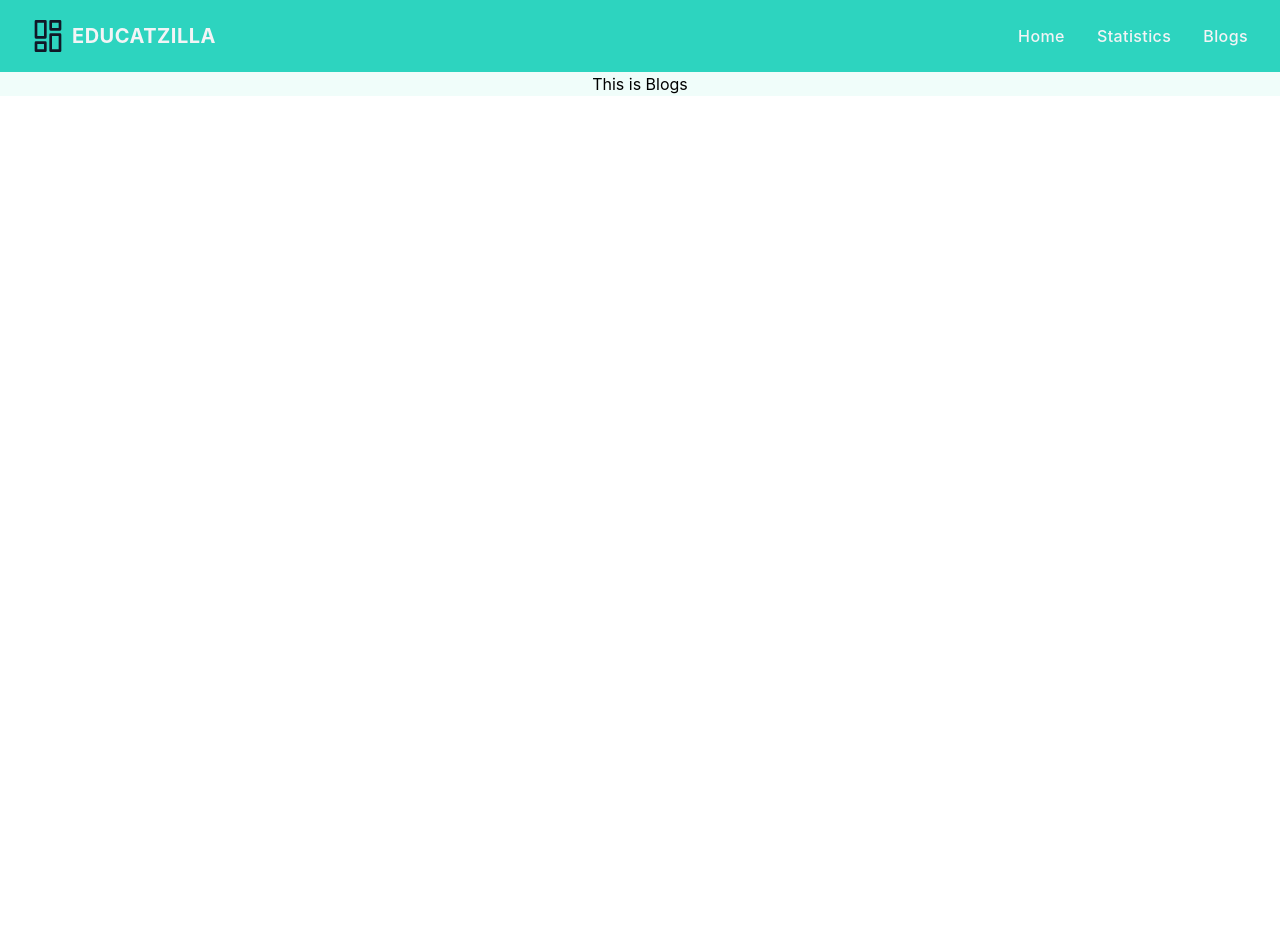
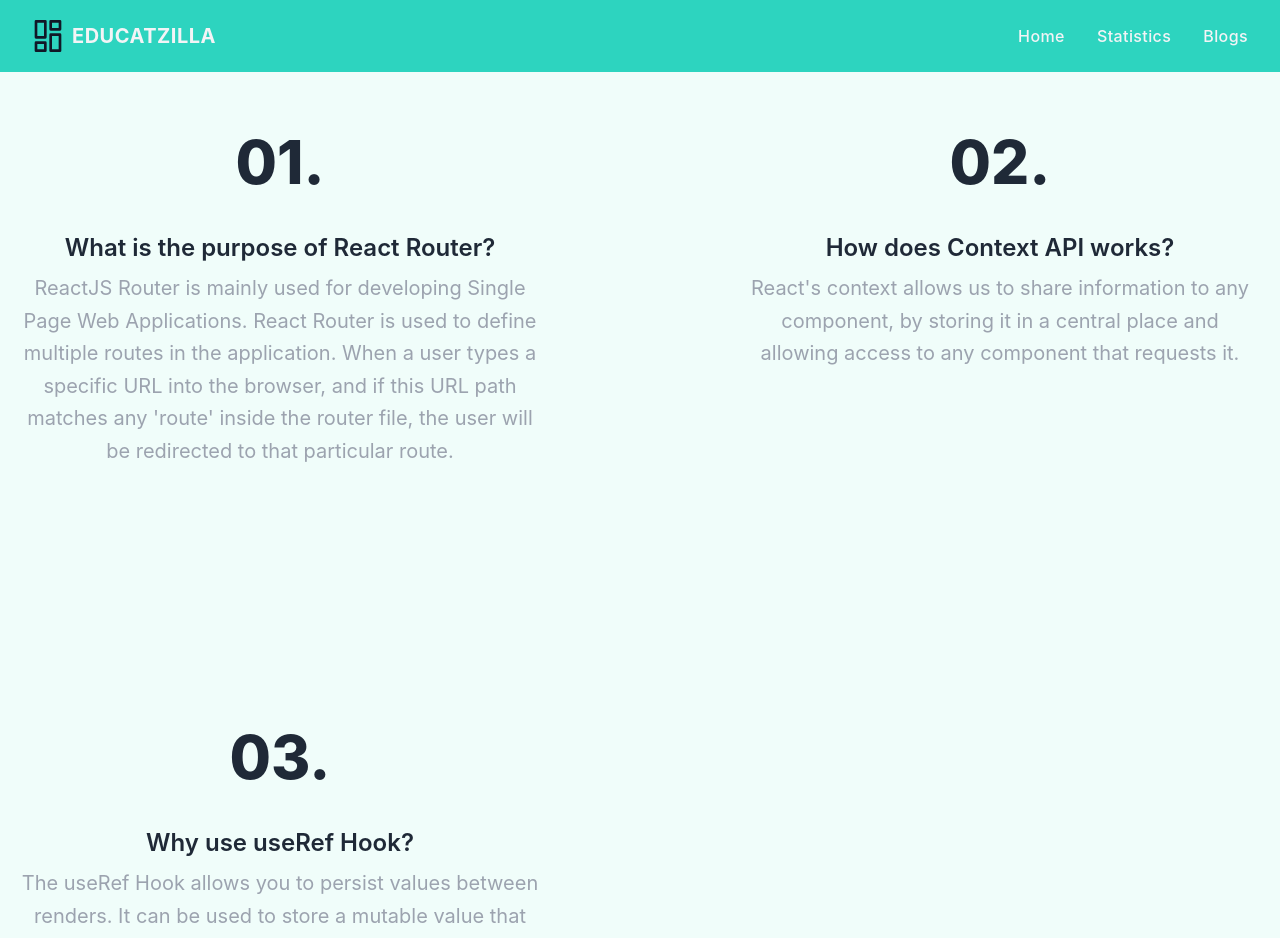
Before and after one commit to Tamjid-Mostafa/Educat-Zilla, a React (Create React App) app: page /blogs in a window 1280 px wide. Shown: the top 938 px of the page. Before the commit the page ends 800 px from the top, so only its background shows below. Built offline with nearby package versions, Linux system fonts and the light colour scheme.

Commit message:
added blog page with questions and answers

```diff
--- a/public/index.html
+++ b/public/index.html
@@ -24,7 +24,7 @@
       work correctly both with client-side routing and a non-root public URL.
       Learn how to configure a non-root public URL by running `npm run build`.
     -->
-    <title>React App</title>
+    <title>EDUCATZILLA</title>
   </head>
   <body>
     <noscript>You need to enable JavaScript to run this app.</noscript>
--- a/src/App.js
+++ b/src/App.js
@@ -4,7 +4,6 @@ import Main from './Layout/Main';
 import Home from './components/Home/Home';
 import Statistics from './components/Statistics/Statistics';
 import Blogs from './components/Blogs/Blogs';
-import Quizes from './components/Quizes/Quizes';
 import Error from './components/Error/Error';
 import Questions from './components/Questions/Questions';
 
@@ -23,6 +22,7 @@ function App() {
         },
         {
           path: '/statistics',
+          loader: () => fetch('https://openapi.programming-hero.com/api/quiz'),
           element: <Statistics></Statistics>
         },
         {
--- a/src/components/Blogs/Blogs.js
+++ b/src/components/Blogs/Blogs.js
@@ -1,11 +1,50 @@
-import React from 'react';
+import React from "react";
 
 const Blogs = () => {
-    return (
-        <div>
-            <h2>This is Blogs</h2>
-        </div>
-    );
+  return (
+    <div className="grid lg:grid-cols-2 2xl:grid-cols-3 grid-cols-1 gap-40 max-h-190">
+      <div className="p-5 pb-10 ">
+        <h1 className="font-extrabold text-6xl mt-10 mb-10 dark:text-white text-gray-800">
+          01.
+        </h1>
+        <h1 className="text-2xl font-semibold text-gray-800 mt-4">
+          What is the purpose of React Router?
+        </h1>
+        <p className="text-xl text-gray-400 mt-2 leading-relaxed">
+          ReactJS Router is mainly used for developing Single Page Web
+          Applications. React Router is used to define multiple routes in the
+          application. When a user types a specific URL into the browser, and if
+          this URL path matches any 'route' inside the router file, the user
+          will be redirected to that particular route.
+        </p>
+      </div>
+      <div className="p-5 pb-10">
+        <h1 className="font-extrabold text-6xl mt-10 mb-10 dark:text-white text-gray-800">
+          02.
+        </h1>
+        <h1 className="text-2xl font-semibold text-gray-800 mt-4">
+          How does Context API works?
+        </h1>
+        <p className="text-xl text-gray-400 mt-2 leading-relaxed">
+        React's context allows us to share information to any component, by storing it in a central place and allowing access to any component that requests it.
+
+        </p>
+      </div>
+      <div className="p-5 pb-10">
+        <h1 className="font-extrabold text-6xl mt-10 mb-10 dark:text-white text-gray-800">
+          03.
+        </h1>
+        <h1 className="text-2xl font-semibold text-gray-800 mt-4">
+          Why use useRef Hook?
+        </h1>
+        <p className="text-xl text-gray-400 mt-2 leading-relaxed">
+          The useRef Hook allows you to persist values between renders. It can
+          be used to store a mutable value that does not cause a re-render when
+          updated. It can be used to access a DOM element directly.
+        </p>
+      </div>
+    </div>
+  );
 };
 
 export default Blogs;
--- a/src/components/Header/Header.js
+++ b/src/components/Header/Header.js
@@ -3,9 +3,9 @@ import { Link } from "react-router-dom";
 
 const Header = () => {
   return (
-    <div className="bg-white dark:bg-gray-800 bg-teal-100 ">
+    <div className="bg-white dark:bg-gray-800 bg-teal-100  ">
       <div className="text-center w-full mx-auto py-12 px-4 sm:px-6 lg:py-16 lg:px-8 z-20">
-        <h2 className="text-3xl font-extrabold text-black dark:text-white sm:text-4xl">
+        <h2 className="text-3xl font-extrabold text-gray-700 dark:text-white sm:text-4xl">
           <span className="block">If you practice hard,</span>
           <span className="block text-teal-500">You can win every battle.</span>
         </h2>
--- a/src/components/Question/Question.js
+++ b/src/components/Question/Question.js
@@ -1,27 +1,36 @@
 import React from "react";
 import { toast } from "react-toastify";
+import { EyeIcon } from "@heroicons/react/24/solid";
 
 const Question = ({ quest }) => {
-  console.log(quest);
-  const { question, options,correctAnswer
-  } = quest;
+  const { question, options, correctAnswer } = quest;
   return (
     <div className="">
-      <div className="mx-auto shadow-lg rounded-xl w-full max-w-lg p-6 bg-white dark:bg-gray-800 bg-teal-200 dark:text-white text-gray-600 overflow-hidden mt-6">
-        <h4 className="mt-10 text-xl ">Question</h4>
-        <div className="mt-4 text-2xl ">{question.slice(3,-4)}</div>
+      <div className="relative mx-auto shadow-lg rounded-xl w-full max-w-lg p-6 bg-white dark:bg-gray-800 bg-teal-200 dark:text-white text-gray-600 overflow-hidden mt-6">
+        <div>
+          <EyeIcon
+            onClick={() => toast.info(correctAnswer)}
+            className="w-8 h-8 sticky top-5 left-96"
+          ></EyeIcon>
+        </div>
+        <h4 className="mt-2 text-xl ">Question</h4>
+        <div className="my-4 text-2xl ">{question.slice(3, -4)}</div>
         <div className="flex flex-col w-full">
           {options.map((option, index) => (
             <div
               key={index}
-              className="flex items-center w-full py-4 pl-5 m-2 ml-0 space-x-2 border-2 cursor-pointer bg-white/5 border-white/10 rounded-xl"
+              className="flex items-center w-full  pl-5 m-2 ml-0 space-x-2 border-2 cursor-pointer bg-white/5 border-white/10 rounded-xl"
             >
               <label className="ml-6 ">
                 <input
-                onClick={() => option=== correctAnswer ? toast.success('True',{autoClose:500}) : toast.warning('False',{autoClose:500})}
-                value={option}
+                  onClick={() =>
+                    option === correctAnswer
+                      ? toast.success("True", { autoClose: 500 })
+                      : toast.warning("False", { autoClose: 500 })
+                  }
+                  value={option}
                   type="radio"
-                  className="w-6 h-6 bg-black form-check-input appearance-none rounded-full h-4 w-4 border border-gray-300 bg-white checked:bg-blue-600 checked:border-blue-600 focus:outline-none transition duration-200 mt-1 align-top bg-no-repeat bg-center bg-contain float-left mr-2 cursor-pointer"
+                  className="w-4 h-4 bg-black form-check-input appearance-none rounded-full border border-gray-300 bg-white checked:bg-blue-600 checked:border-blue-600 focus:outline-none transition duration-200 mt-1 align-top bg-no-repeat bg-center bg-contain float-left mr-2 cursor-pointer"
                   name="flexRadioDefault"
                 />
                 {option}
--- a/src/components/Statistics/Statistics.js
+++ b/src/components/Statistics/Statistics.js
@@ -1,24 +1,47 @@
-import React, { useContext } from "react";
-import { Bar, BarChart, CartesianGrid, Legend, Tooltip, XAxis, YAxis } from "recharts";
-import { QuizesContext } from "../Home/Home";
-
-
+import React from "react";
+import { useLoaderData } from "react-router-dom";
+import {
+  LineChart,
+  Line,
+  XAxis,
+  YAxis,
+  CartesianGrid,
+  Tooltip,
+  Legend,
+  ResponsiveContainer,
+} from "recharts";
 
 const Statistics = () => {
-    const data = useContext(QuizesContext);
-    console.log(data);
+  const data = useLoaderData().data;
 
   return (
-    <div>
-      <BarChart width={730} height={250} data={data}>
-        <CartesianGrid strokeDasharray="3 3" />
-        <XAxis dataKey="name" />
-        <YAxis />
-        <Tooltip />
-        <Legend />
-        <Bar dataKey="pv" fill="#8884d8" />
-        <Bar dataKey="uv" fill="#82ca9d" />
-      </BarChart>
+    <div className="mx-auto shadow-lg rounded-xl w-full max-w-lg p-6 bg-white dark:bg-gray-800 bg-teal-200 dark:text-white text-gray-600 overflow-hidden mt-6">
+      <h4 className="my-10  font-bold text-xl  ">Quiz Statistics</h4>
+      <ResponsiveContainer height={300}>
+        <LineChart
+          width={500}
+          height={300}
+          data={data}
+          margin={{
+            top: 20,
+            right: 30,
+            left: 20,
+            bottom: 5,
+          }}
+        >
+          <CartesianGrid strokeDasharray="8 8" />
+          <XAxis dataKey="name" />
+          <YAxis />
+          <Tooltip />
+          <Legend />
+          <Line
+            type="monotone"
+            dataKey="total"
+            strokeWidth={3}
+            stroke="#AD4335"
+          />
+        </LineChart>
+      </ResponsiveContainer>
     </div>
   );
 };
```
Also changed, not shown: 1 other file (tests, documents, lock files or other folders).
